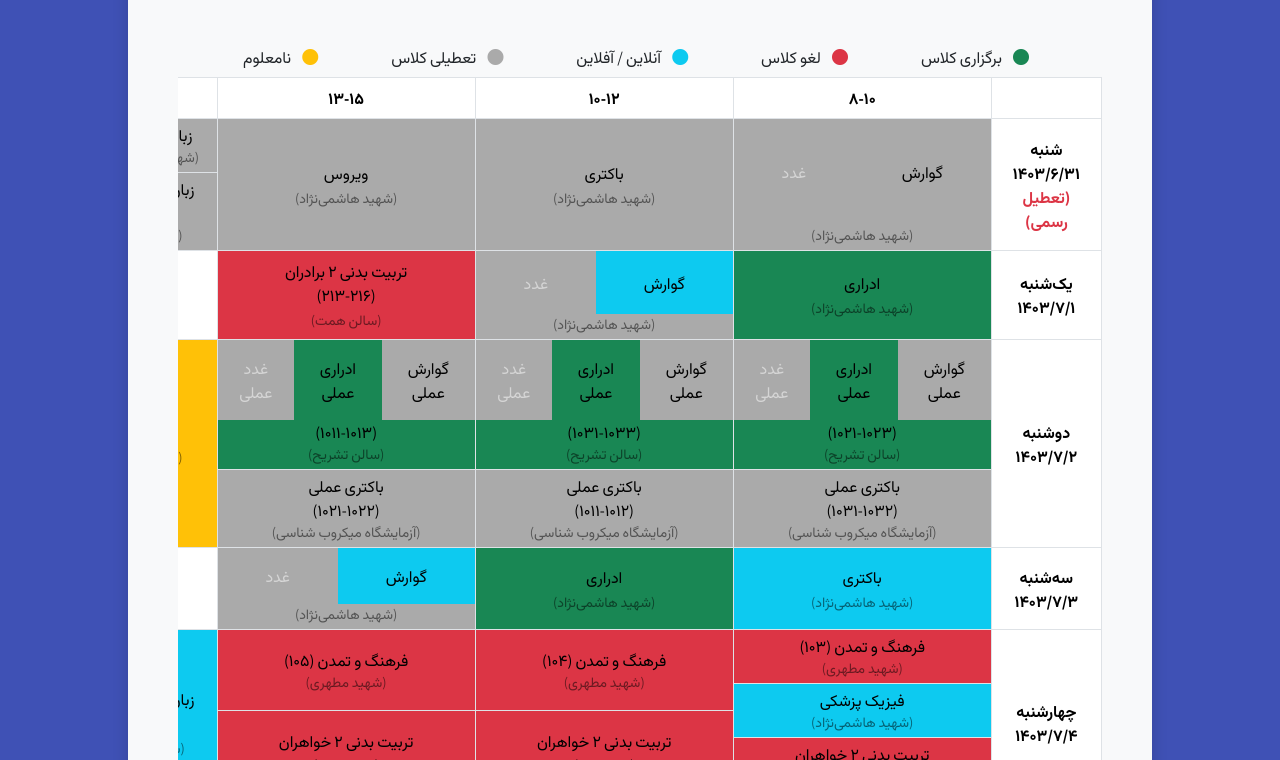
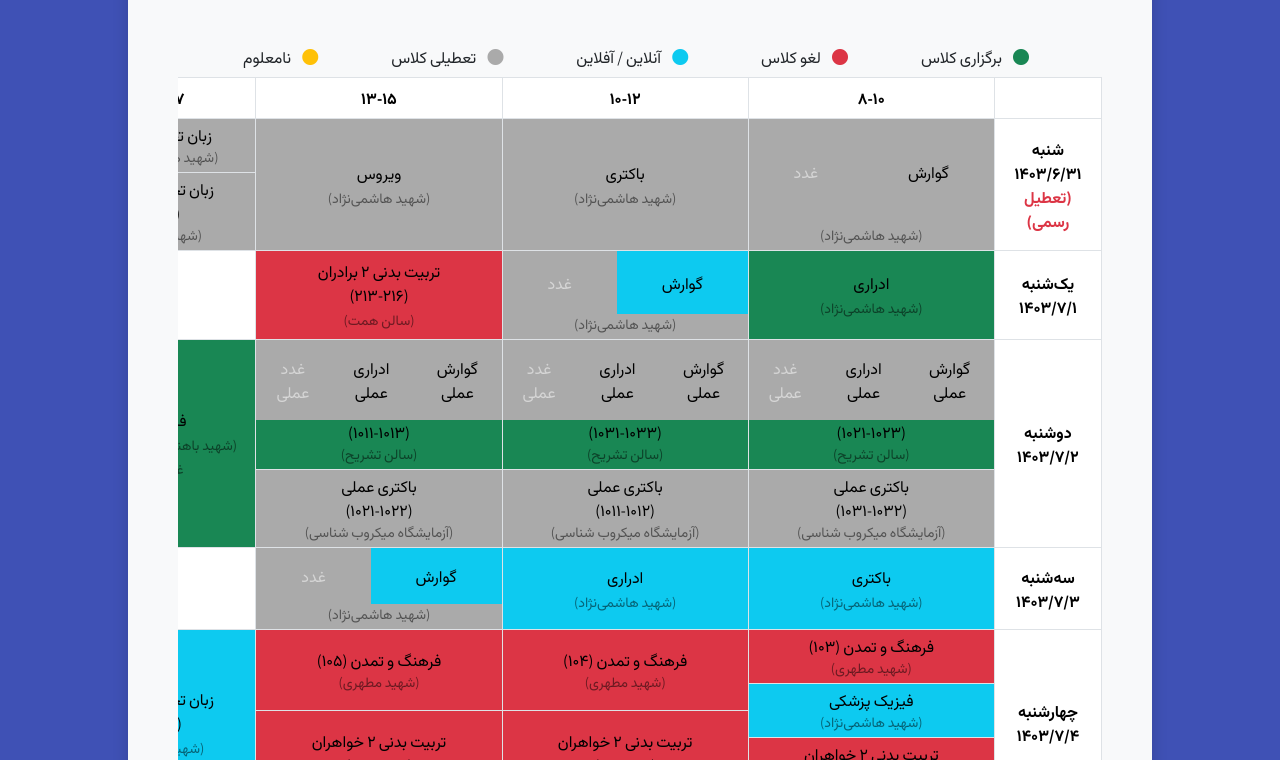
Before and after one commit to hamid0740/iums-1402m-weekly-plan, a plain HTML site: page index.html in a window 1280 px wide. Shown: the part 192-952 px from the top of the page. Drawn offline with nearby package versions, Linux system fonts and the light colour scheme.

Commit message:
تکمیل برنامهٔ هفته

```diff
--- a/index.html
+++ b/index.html
@@ -99,7 +99,7 @@
 											<div id="d-08-1" class="flex-fill d-flex flex-column align-items-center justify-content-center py-3 px-2 bg-noclass" data-bs-toggle="modal" data-bs-target="#govaresh-amali-details">
 												گوارش عملی
 											</div>
-											<div id="d-08-2" class="flex-fill d-flex flex-column align-items-center justify-content-center py-3 px-2 bg-success" data-bs-toggle="modal" data-bs-target="#edrari-amali-details">
+											<div id="d-08-2" class="flex-fill d-flex flex-column align-items-center justify-content-center py-3 px-2 bg-noclass" data-bs-toggle="modal" data-bs-target="#edrari-amali-details">
 												ادراری عملی
 											</div>
 											<div id="d-08-3" class="flex-fill d-flex flex-column align-items-center justify-content-center py-3 px-2 bg-noclass text-white-50 no-modal">
@@ -123,7 +123,7 @@
 											<div id="d-10-1" class="flex-fill d-flex flex-column align-items-center justify-content-center py-3 px-2 bg-noclass" data-bs-toggle="modal" data-bs-target="#govaresh-amali-details">
 												گوارش عملی
 											</div>
-											<div id="d-10-2" class="flex-fill d-flex flex-column align-items-center justify-content-center py-3 px-2 bg-success" data-bs-toggle="modal" data-bs-target="#edrari-amali-details">
+											<div id="d-10-2" class="flex-fill d-flex flex-column align-items-center justify-content-center py-3 px-2 bg-noclass" data-bs-toggle="modal" data-bs-target="#edrari-amali-details">
 												ادراری عملی
 											</div>
 											<div id="d-10-3" class="flex-fill d-flex flex-column align-items-center justify-content-center py-3 px-2 bg-noclass text-white-50 no-modal">
@@ -147,7 +147,7 @@
 											<div id="d-13-1" class="flex-fill d-flex flex-column align-items-center justify-content-center py-3 px-2 bg-noclass" data-bs-toggle="modal" data-bs-target="#govaresh-amali-details">
 												گوارش عملی
 											</div>
-											<div id="d-13-2" class="flex-fill d-flex flex-column align-items-center justify-content-center py-3 px-2 bg-success" data-bs-toggle="modal" data-bs-target="#edrari-amali-details">
+											<div id="d-13-2" class="flex-fill d-flex flex-column align-items-center justify-content-center py-3 px-2 bg-noclass" data-bs-toggle="modal" data-bs-target="#edrari-amali-details">
 												ادراری عملی
 											</div>
 											<div id="d-13-3" class="flex-fill d-flex flex-column align-items-center justify-content-center py-3 px-2 bg-noclass text-white-50 no-modal">
@@ -164,12 +164,16 @@
 									</div>
 								</div>
 							</td>
-							<td id="d-15" class="bg-warning no-modal">فارسی<br><span>(شهید باهنر)</span></td>
+							<td id="d-15" class="bg-success no-modal">
+							    فارسی<br>
+                                <span>(شهید باهنر)</span>
+                                <span>(بدون حضور غیاب)</span>
+                            </td>
 						</tr>
 						<tr>
 							<th scope="row">سه‌شنبه<br><span id="s-date">۱۴۰۳‌‌‌‌‌/۷/۳</span></th>
 							<td id="s-08" class="bg-info" data-bs-toggle="modal" data-bs-target="#bakteri-details">باکتری<br><span>(شهید هاشمی‌نژاد)</span></td>
-							<td id="s-10" class="bg-success" data-bs-toggle="modal" data-bs-target="#edrari-details">ادراری<br><span>(شهید هاشمی‌نژاد)</span></td>
+							<td id="s-10" class="bg-info" data-bs-toggle="modal" data-bs-target="#edrari-details">ادراری<br><span>(شهید هاشمی‌نژاد)</span></td>
 							<td id="s-10" class="p-0">
 								<div class="d-flex flex-column justify-content-center align-items-stretch h-100 pb-1 bg-noclass no-modal">
 									<div class="flex-fill d-flex flex-row justify-content-center align-items-stretch">
@@ -242,7 +246,7 @@
 					</tbody>
 				</table>
 			</div>
-			<span class="pt-5 text-black-50 d-block">آخرین آپدیت برنامۀ درسی: یک‌شنبه ۱۴۰۳/۷/۱ ساعت ۱۰:۴۸</span>
+			<span class="pt-5 text-black-50 d-block">آخرین آپدیت برنامۀ درسی: یک‌شنبه ۱۴۰۳/۷/۱ ساعت ۱۳:۴۲</span>
 		</div>
 	</div>
 	<div class="modal fade" id="govaresh-details" tabindex="-1" aria-hidden="true">
```
